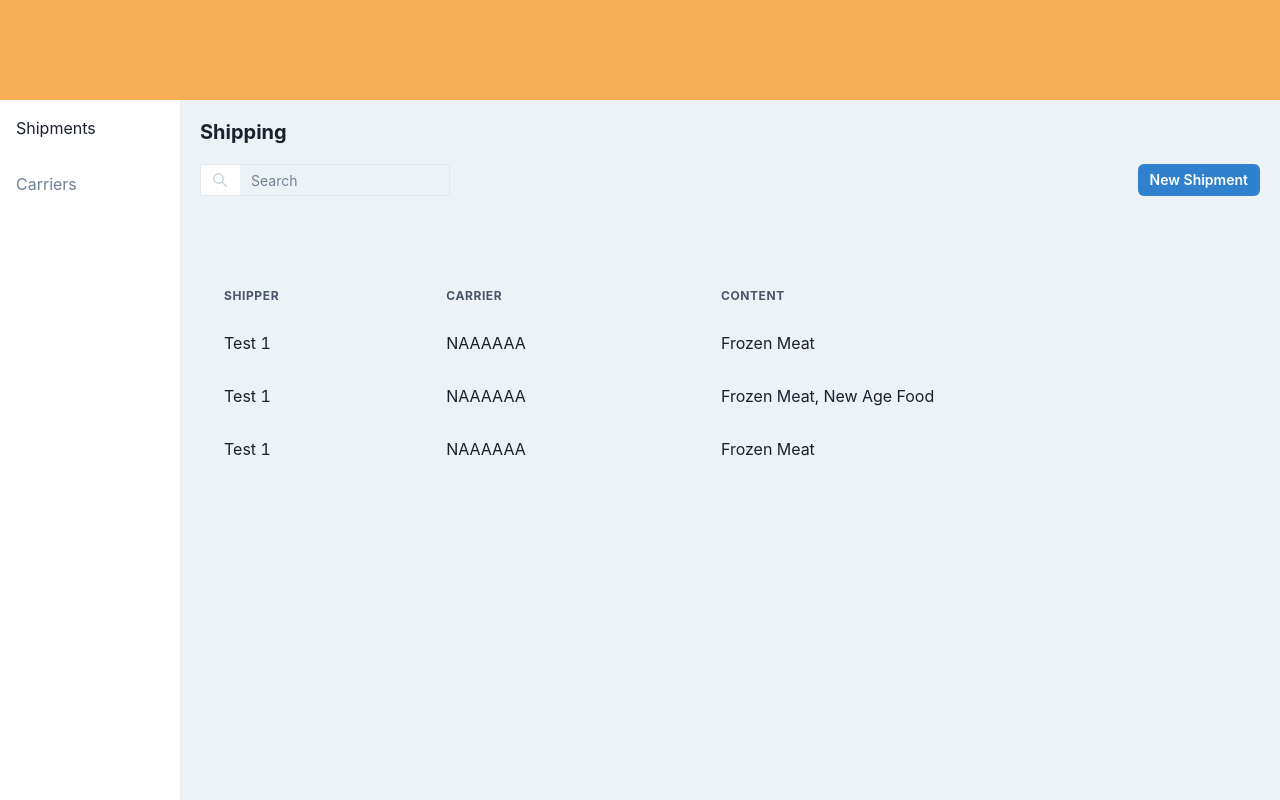
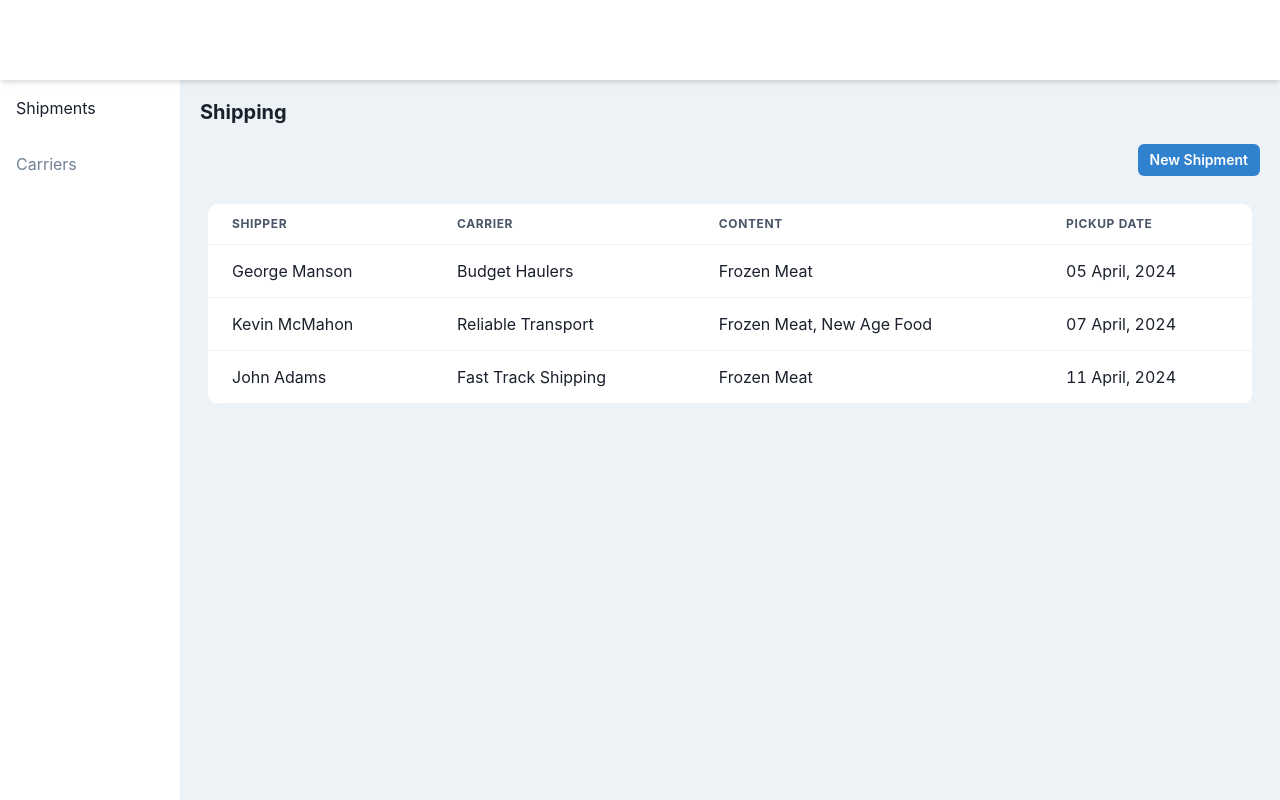
Before and after one commit to pauljoy06/chaine-demo, a React (Create React App) app: page / in a window 1280 px wide. Built offline with nearby package versions, Linux system fonts and the light colour scheme.

Commit message:
Styling fixes

```diff
--- a/src/shipments/index.tsx
+++ b/src/shipments/index.tsx
@@ -24,22 +24,22 @@ import { SearchIcon } from "@chakra-ui/icons"
 
 import Sidebar from "../components/sidebar"
 import { Link } from "react-router-dom"
+import Header from "../components/header"
 
 const ShipmentsPage: React.FC = () => {
-
-
     return <div className='shipments-page'>
         <Grid
             templateAreas={`
                 "header         header"
                 "sidebar        main"
             `}
-            gridTemplateRows={'100px   calc(100vh - 100px)'}
+            gridTemplateRows={'80px   calc(100vh - 80px)'}
             gridTemplateColumns={'180px   1fr'}
         >
-            <GridItem area={'header'} bg='orange.300'>
+            <GridItem area={'header'}>
+                <Header />
             </GridItem>
-            <GridItem area={'sidebar'} bg='red.300'>
+            <GridItem area={'sidebar'}>
                 <Sidebar />
             </GridItem>
             <GridItem area={'main'}>
@@ -47,40 +47,38 @@ const ShipmentsPage: React.FC = () => {
                     <Heading as='h1' size='md'>Shipping</Heading>
                 </Box>
                 <Flex className='page-top-row' pl={5} pt={5} pr={5}>
-                    <InputGroup size='sm' maxW='250'>
-                        <InputLeftAddon bg='white' pointerEvents='none'>
-                            <SearchIcon color='gray.300' />
-                        </InputLeftAddon>
-                        <Input placeholder='Search' borderLeft={0} />
-                    </InputGroup>
                     <Spacer />
                     {/* TODO: Add the filter for Shipments*/}
                     <Button as={Link} to='/shipments/create' colorScheme='blue' size='sm'>New Shipment</Button>
                 </Flex>
-                <TableContainer pt='20' pl='5' pr='5' pb='10'>
-                    <Table variant='simple'>
+                <TableContainer ml='7' mt='7' mr='7' bg='white' borderRadius='10px'>
+                    <Table variant='simple' bg='white'>
                         <Thead>
                             <Tr>
                                 <Th>Shipper</Th>
                                 <Th>Carrier</Th>
                                 <Th>Content</Th>
+                                <Th>Pickup Date</Th>
                             </Tr>
                         </Thead>
                         <Tbody>
                             <Tr>
-                                <Td>Test 1</Td>
-                                <Td> NAAAAAA</Td>
+                                <Td>George Manson</Td>
+                                <Td>Budget Haulers</Td>
                                 <Td>Frozen Meat</Td>
+                                <Td>05 April, 2024</Td>
                             </Tr>
                             <Tr>
-                                <Td>Test 1</Td>
-                                <Td> NAAAAAA</Td>
+                                <Td>Kevin McMahon</Td>
+                                <Td>Reliable Transport</Td>
                                 <Td>Frozen Meat, New Age Food</Td>
+                                <Td>07 April, 2024</Td>
                             </Tr>
                             <Tr>
-                                <Td>Test 1</Td>
-                                <Td> NAAAAAA</Td>
+                                <Td>John Adams</Td>
+                                <Td>Fast Track Shipping</Td>
                                 <Td>Frozen Meat</Td>
+                                <Td>11 April, 2024</Td>
                             </Tr>
                         </Tbody>
                     </Table>
```
